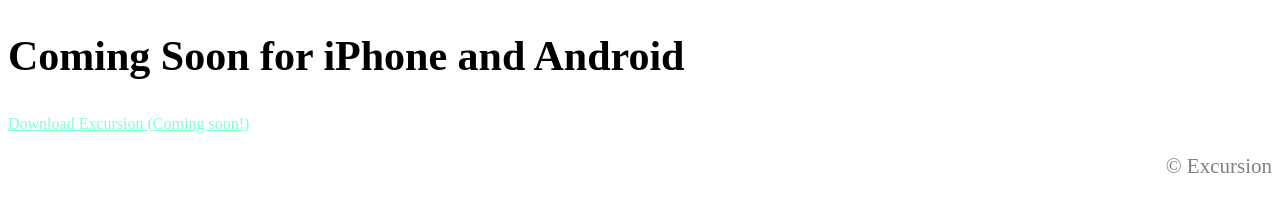
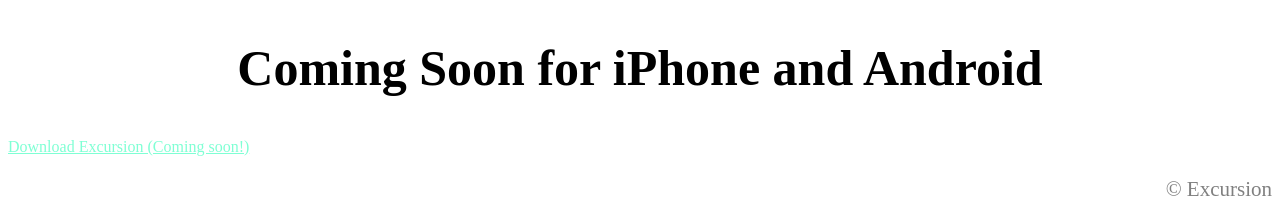
Before and after one commit to mikeru4u2/excursion, a plain HTML site: page index.html in a window 1280 px wide. Shown: the part 802-1025 px from the top of the page. Before the commit the page ends 1002 px from the top, so only its background shows below. Drawn offline with Linux system fonts and the light colour scheme.

Commit message:
added last section 2

```diff
--- a/index.html
+++ b/index.html
@@ -8,26 +8,28 @@
   <body>
   <h1>Discover Hidden Places in the World Around you</h1>
 <p>  <a class="cta" href="#">Download Excursion (Coming soon!)</a></p>
-
+<div class="video">
 <video autoplay muted loop>
 <source src="https://s3.amazonaws.com/codecademy-content/programs/freelance-one/excursion/videos/excursion.mp4"
 type="video/mp4">
-</video>
+</div>
 <div class="section one">
   <h1>Your personal travel guide</h1>
   <h3>Excursion remembers places you like, and recommends new points of interest around you.
 </h3>
 </div>
-<p><img src="https://s3.amazonaws.com/codecademy-content/programs/freelance-one/excursion/images/camp.jpg" alt="campsite"></p>
+<div class="Campsite">
+  <p><img src="https://s3.amazonaws.com/codecademy-content/programs/freelance-one/excursion/images/camp.jpg" alt="campsite"></p>
 <p><div class="<img class="app" src="https://s3.amazonaws.com/codecademy-content/programs/freelance-one/excursion/images/phone.png">
 </p>
 </div>
+<div class="last-section">
 <h2>Coming Soon for iPhone and Android</h2>
 <a class="cta" href="#">Download Excursion (Coming soon!)</a>
-<!-- "Footer" -->
+</div>
+
 <div class="footer">
       <p>© Excursion</p>
     </div>
-
   </body>
 </html>
--- a/resources/css/style.css
+++ b/resources/css/style.css
@@ -11,7 +11,7 @@
   height: 100px;
 }
 .last-section h2 {text-align: center;
-font-size: 5px;}
+font-size: 50px;}
 
 
 .cta {
@@ -23,8 +23,7 @@ h1 {
   font-weight: normal;
 }
 
-h2 {
-  font-size: 42px;
+h2 {  font-size: 42px;
 }
 
 p {
```
